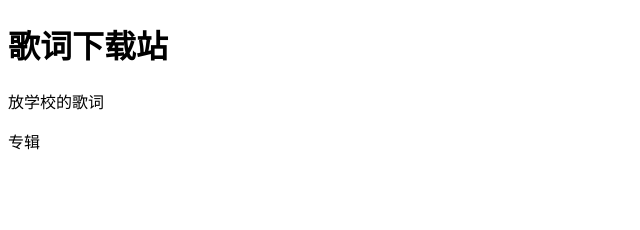
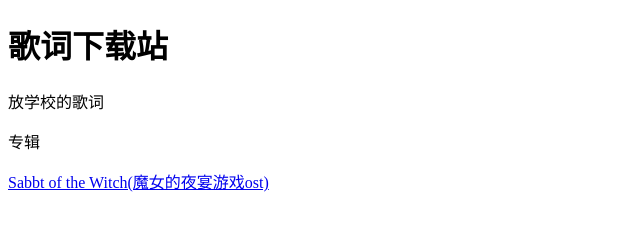
Before and after one commit to 3wdjyecom/lrc, a plain HTML site: page index.html in a window 1280 px wide. Shown: the whole page, without its empty margins (0-640 px from the left). Drawn offline with Linux system fonts and the light colour scheme.

Commit message:
Add files via upload

```diff
--- a/index.html
+++ b/index.html
@@ -9,6 +9,6 @@
     <h1>歌词下载站</h1>
     <p>放学校的歌词</p>
     <p>专辑</p>
-    <a href=""></a>
+    <a href="./zhuanji/sabbatofthewitch/">Sabbt of the Witch(魔女的夜宴游戏ost)</a>
 </body>
 </html>
```
Also changed, not shown: zhuanji/sabbatofthewitch/Riryka - 天使の羽とクリスタル (Game Size).txt (added), zhuanji/sabbatofthewitch/Without you.txt (added), zhuanji/sabbatofthewitch/カサンドラ - 君がくれた光 (Game Size).txt (added), zhuanji/sabbatofthewitch/中山マミ - 大好き (Game Size).txt (added), zhuanji/sabbatofthewitch/恋せよ乙女! (Game size).txt (added), zhuanji/sabbatofthewitch/神代あみ - Re#Start ~君とまた出逢えて~ (Game Size).txt (added), zhuanji/sabbatofthewitch/葉月 - スカート (Game Size).txt (added).
